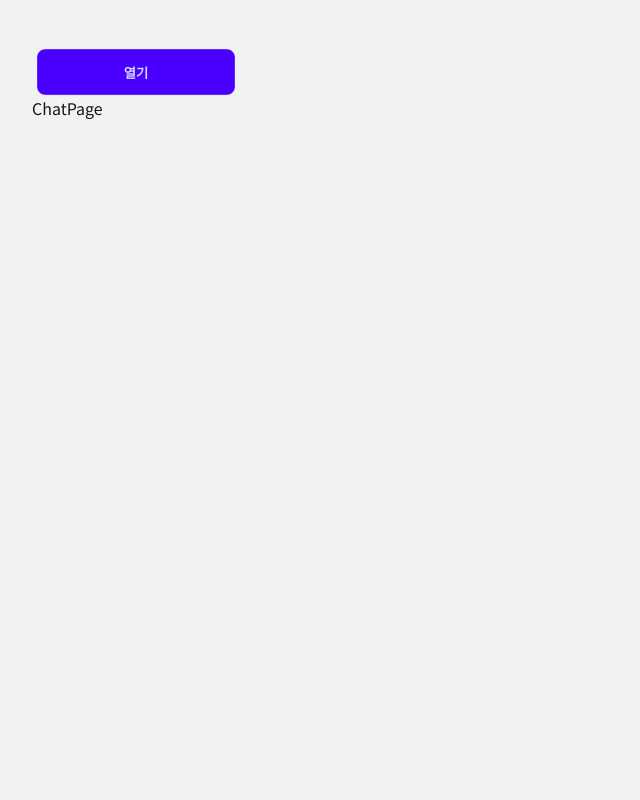
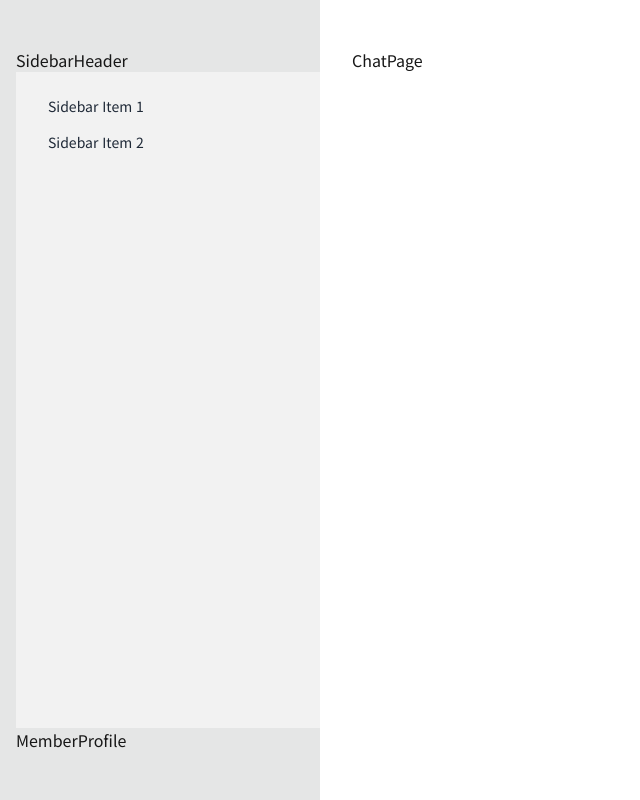
Before and after one commit to braverokmc79/next-gpt-genius, a Next.js app: page /chat in a window 1280 px wide. Shown: the whole page, without its empty margins (0-640 px from the left). Built offline with nearby package versions, Linux system fonts and the light colour scheme; no server answers.

Commit message:
7.Sidebar 컴포넌트 구성 및 Tailwind 스타일링

```diff
--- a/src/app/(dashboard)/layout.tsx
+++ b/src/app/(dashboard)/layout.tsx
@@ -3,7 +3,8 @@ import Sidebar from '../../components/Sidebar';
 
 const layout = ({ children }: { children: React.ReactNode }) => {
   return (
-    <div className="drawer">
+    // 디폴트 기본 열린상태로 lg:drawer-open
+    <div className="drawer lg:drawer-open">
          {/* Drawer 토글 input */}
       <input id="my-drawer-2" type="checkbox" className="drawer-toggle" />
 
@@ -15,10 +16,7 @@ const layout = ({ children }: { children: React.ReactNode }) => {
 
 
         {/* 페이지별 콘텐츠 렌더링 */}
-        <div className="w-full  bg-base-200 px-8 py-12 min-h-screen">
-         <label htmlFor="my-drawer-2"
-            className="btn btn-primary hidden w-52 h-12 text-16 lg:flex
-                drawer-button items-center justify-center">열기</label>
+        <div className="bg-base-0 px-8 py-12 min-h-screen w-full">
               {children}
         </div>
 
--- /dev/null
+++ b/src/components/MemberProfile.tsx
@@ -0,0 +1,9 @@
+import React from 'react'
+
+const MemberProfile:React.FC = () => {
+  return (
+    <div>MemberProfile</div>
+  )
+}
+
+export default MemberProfile;
--- /dev/null
+++ b/src/components/NavLinks.tsx
@@ -0,0 +1,12 @@
+import React from 'react'
+
+const NavLinks:React.FC = () => {
+  return (
+    <ul className="menu bg-base-200 text-base-content min-h-full w-80 p-4">
+        <li><a>Sidebar Item 1</a></li>
+        <li><a>Sidebar Item 2</a></li>
+    </ul>
+  )
+}
+
+export default NavLinks;
--- a/src/components/Sidebar.jsx
+++ /dev/null
@@ -1,13 +0,0 @@
-import React from 'react'
-
-const Sidebar = () => {
-  return (
-    <ul className="menu bg-base-200 text-base-content min-h-full w-80 p-4">
-
-      <li><a>Sidebar Item 1</a></li>
-      <li><a>Sidebar Item 2</a></li>
-  </ul>
-  )
-}
-
-export default Sidebar;
--- /dev/null
+++ b/src/components/Sidebar.tsx
@@ -0,0 +1,21 @@
+import React from 'react'
+import SidebarHeader from './SidebarHeader';
+import NavLinks from './NavLinks';
+import MemberProfile from './MemberProfile';
+
+const Sidebar:React.FC = () => {
+  return (
+    <div className="px-4 w-80 min-h-full bg-base-300 py-12 grid grid-rows-[auto,1fr,auto]"  >
+
+      <SidebarHeader />
+
+      <NavLinks />
+
+      <MemberProfile />
+
+
+    </div>
+  )
+}
+
+export default Sidebar;
--- /dev/null
+++ b/src/components/SidebarHeader.tsx
@@ -0,0 +1,9 @@
+import React from 'react'
+
+const SidebarHeader:React.FC = () => {
+  return (
+    <div>SidebarHeader</div>
+  )
+}
+
+export default SidebarHeader;
```
